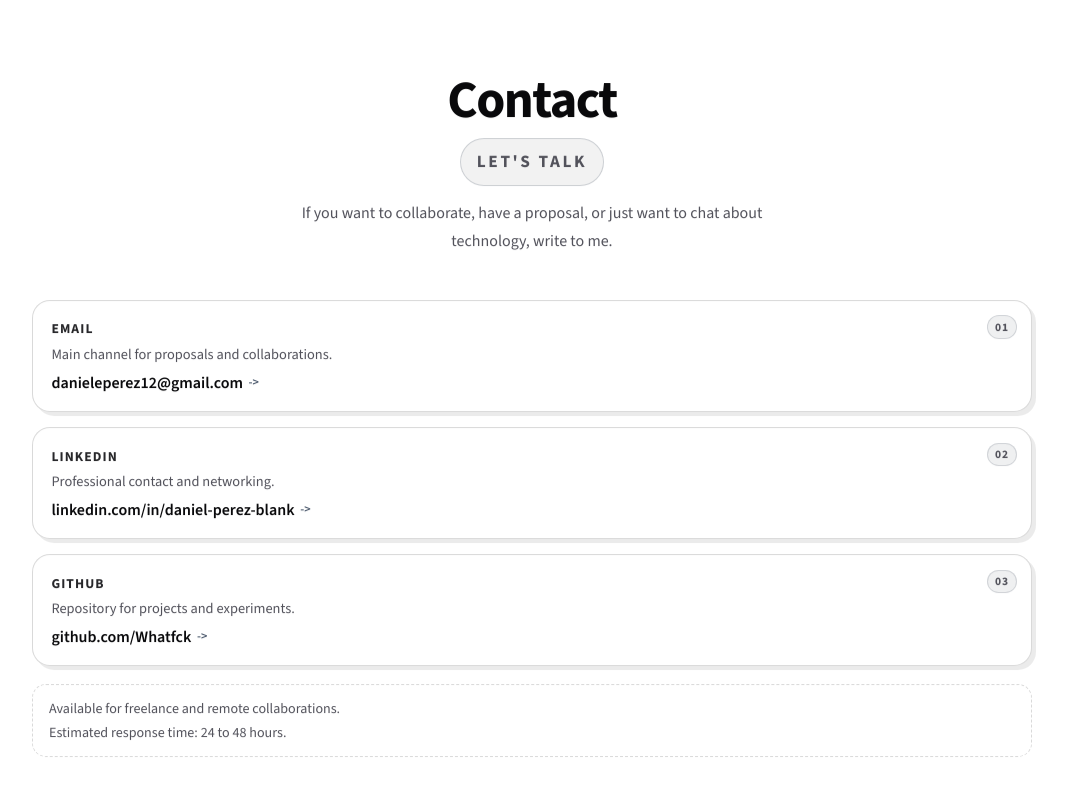
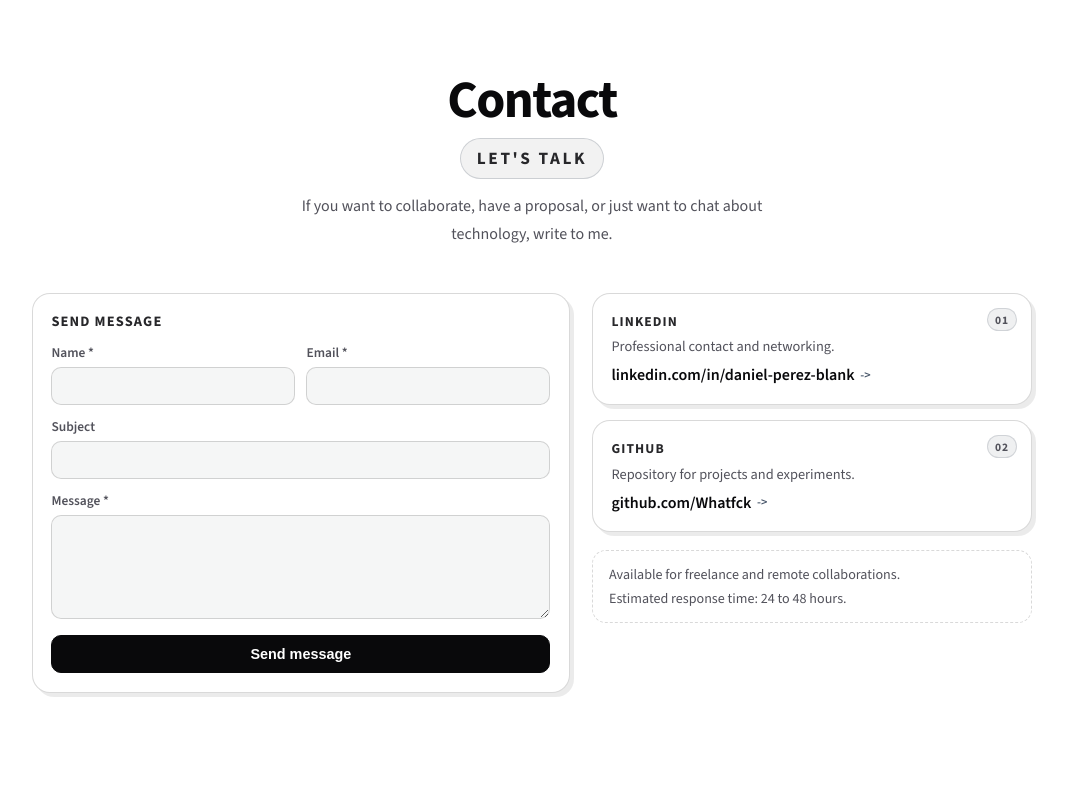
Before and after one commit to Whatfck/portafolio, a Next.js app: page /en in a window 1280 px wide. Shown: the part 4160-4960 px from the top of the page, without its empty margins (76-1143 px from the left). Built offline with nearby package versions, Linux system fonts and the light colour scheme.

Commit message:
feat: implement contact form with validation and email sending functionality

```diff
--- a/app/[lang]/layout.tsx
+++ b/app/[lang]/layout.tsx
@@ -33,10 +33,12 @@ export default function RootLayout({
         <Script id="theme-init" strategy="beforeInteractive">
           {`(() => {
             try {
+              const storedMode = window.localStorage.getItem('theme-mode');
               const systemPrefersDark = window.matchMedia('(prefers-color-scheme: dark)').matches;
-              const theme = systemPrefersDark ? 'dark' : 'light';
+              const theme = storedMode === 'dark' || storedMode === 'light'
+                ? storedMode
+                : (systemPrefersDark ? 'dark' : 'light');
 
-              window.localStorage.setItem('theme-mode', 'system');
               document.documentElement.setAttribute('data-theme', theme);
             } catch (error) {
               document.documentElement.setAttribute('data-theme', 'light');
--- /dev/null
+++ b/app/api/contact/route.ts
@@ -0,0 +1,83 @@
+import { NextResponse } from 'next/server'
+
+const MAX_NAME = 120
+const MAX_EMAIL = 160
+const MAX_SUBJECT = 180
+const MAX_MESSAGE = 3000
+
+const sanitize = (value: unknown) => (typeof value === 'string' ? value.trim() : '')
+
+const isValidEmail = (value: string) => /^[^\s@]+@[^\s@]+\.[^\s@]+$/.test(value)
+
+export async function POST(request: Request) {
+  try {
+    const payload = await request.json()
+
+    const name = sanitize(payload?.name)
+    const email = sanitize(payload?.email)
+    const subject = sanitize(payload?.subject)
+    const message = sanitize(payload?.message)
+    const website = sanitize(payload?.website)
+
+    // Honeypot for simple bot mitigation.
+    if (website) {
+      return NextResponse.json({ ok: true }, { status: 200 })
+    }
+
+    if (!name || !email || !message) {
+      return NextResponse.json({ error: 'Missing required fields' }, { status: 400 })
+    }
+
+    if (
+      name.length > MAX_NAME ||
+      email.length > MAX_EMAIL ||
+      subject.length > MAX_SUBJECT ||
+      message.length > MAX_MESSAGE
+    ) {
+      return NextResponse.json({ error: 'Field length exceeded' }, { status: 400 })
+    }
+
+    if (!isValidEmail(email)) {
+      return NextResponse.json({ error: 'Invalid email' }, { status: 400 })
+    }
+
+    const resendApiKey = process.env.RESEND_API_KEY
+    const toEmail = process.env.CONTACT_TO_EMAIL
+    const fromEmail = process.env.CONTACT_FROM_EMAIL || 'Portfolio Contact <onboarding@resend.dev>'
+
+    if (!resendApiKey || !toEmail) {
+      return NextResponse.json({ error: 'Contact service not configured' }, { status: 503 })
+    }
+
+    const mailSubject = subject ? `[Portfolio] ${subject}` : '[Portfolio] New contact request'
+    const textBody = [
+      `Name: ${name}`,
+      `Email: ${email}`,
+      '',
+      message,
+    ].join('\n')
+
+    const resendResponse = await fetch('https://api.resend.com/emails', {
+      method: 'POST',
+      headers: {
+        'Content-Type': 'application/json',
+        Authorization: `Bearer ${resendApiKey}`,
+      },
+      body: JSON.stringify({
+        from: fromEmail,
+        to: [toEmail],
+        reply_to: email,
+        subject: mailSubject,
+        text: textBody,
+      }),
+    })
+
+    if (!resendResponse.ok) {
+      return NextResponse.json({ error: 'Email delivery failed' }, { status: 502 })
+    }
+
+    return NextResponse.json({ ok: true }, { status: 200 })
+  } catch (_error) {
+    return NextResponse.json({ error: 'Unexpected error' }, { status: 500 })
+  }
+}
--- a/components/AboutMe.tsx
+++ b/components/AboutMe.tsx
@@ -4,7 +4,7 @@ export default function AboutMe({ lang }: { lang: Locale }) {
   const dict = getDictionary(lang).about
 
   return (
-    <section id="about" className="scroll-section about-section">
+    <section id="about" className="scroll-section">
       <div className="about-header">
         <h2>{dict.title}</h2>
         <p className="about-kicker">{dict.kicker}</p>
--- a/components/Contact.tsx
+++ b/components/Contact.tsx
@@ -1,31 +1,147 @@
+"use client"
+
+import { useState } from 'react'
 import { Locale, getDictionary } from '@/lib/dictionaries'
 
 export default function Contact({ lang }: { lang: Locale }) {
   const dict = getDictionary(lang).contact
+  const [formState, setFormState] = useState({
+    name: '',
+    email: '',
+    subject: '',
+    message: '',
+    website: '',
+  })
+  const [status, setStatus] = useState<'idle' | 'sending' | 'success' | 'error'>('idle')
+  const [feedback, setFeedback] = useState('')
+
+  const onChange = (field: keyof typeof formState, value: string) => {
+    setFormState((prev) => ({ ...prev, [field]: value }))
+  }
+
+  const onSubmit = async (event: React.FormEvent<HTMLFormElement>) => {
+    event.preventDefault()
+
+    if (!formState.name || !formState.email || !formState.message) {
+      setStatus('error')
+      setFeedback(dict.form_error_required)
+      return
+    }
+
+    setStatus('sending')
+    setFeedback('')
+
+    try {
+      const response = await fetch('/api/contact', {
+        method: 'POST',
+        headers: { 'Content-Type': 'application/json' },
+        body: JSON.stringify(formState),
+      })
+
+      if (!response.ok) {
+        throw new Error('Failed to submit contact form')
+      }
+
+      setStatus('success')
+      setFeedback(dict.form_success)
+      setFormState({ name: '', email: '', subject: '', message: '', website: '' })
+    } catch (_error) {
+      setStatus('error')
+      setFeedback(dict.form_error)
+    }
+  }
 
   return (
-    <section id="contact" className="scroll-section contact-section">
-      <div className="contact-header">
+    <section id="contact" className="scroll-section">
+      <div className="section-header">
         <h2>{dict.title}</h2>
-        <p className="contact-kicker">{dict.kicker}</p>
-        <p className="contact-intro">
+        <p className="section-kicker">{dict.kicker}</p>
+        <p className="section-intro">
           {dict.intro}
         </p>
       </div>
 
       <div className="contact-grid">
+        <form className="contact-form" onSubmit={onSubmit} noValidate>
+          <h3>{dict.form_title}</h3>
+
+          <div className="contact-form-grid">
+            <label className="contact-label">
+              {dict.form_name_label}
+              <input
+                className="contact-input"
+                type="text"
+                name="name"
+                autoComplete="name"
+                required
+                value={formState.name}
+                onChange={(event) => onChange('name', event.target.value)}
+              />
+            </label>
+
+            <label className="contact-label">
+              {dict.form_email_label}
+              <input
+                className="contact-input"
+                type="email"
+                name="email"
+                autoComplete="email"
+                required
+                value={formState.email}
+                onChange={(event) => onChange('email', event.target.value)}
+              />
+            </label>
+          </div>
+
+          <label className="contact-label">
+            {dict.form_subject_label}
+            <input
+              className="contact-input"
+              type="text"
+              name="subject"
+              value={formState.subject}
+              onChange={(event) => onChange('subject', event.target.value)}
+            />
+          </label>
+
+          <label className="contact-label">
+            {dict.form_message_label}
+            <textarea
+              className="contact-input contact-textarea"
+              name="message"
+              rows={5}
+              required
+              value={formState.message}
+              onChange={(event) => onChange('message', event.target.value)}
+            />
+          </label>
+
+          <label className="contact-honeypot" aria-hidden="true">
+            Website
+            <input
+              type="text"
+              name="website"
+              tabIndex={-1}
+              autoComplete="off"
+              value={formState.website}
+              onChange={(event) => onChange('website', event.target.value)}
+            />
+          </label>
+
+          <button className="contact-submit" type="submit" disabled={status === 'sending'}>
+            {status === 'sending' ? dict.form_sending_label : dict.form_submit_label}
+          </button>
+
+          {feedback && (
+            <p className={`contact-feedback ${status === 'success' ? 'is-success' : 'is-error'}`} role="status">
+              {feedback}
+            </p>
+          )}
+        </form>
+
         <aside className="contact-info">
           <article className="contact-card">
             <span className="contact-card-badge">01</span>
-            <h3>{dict.c1_title}</h3>
-            <p className="contact-card-line">{dict.c1_desc}</p>
-            <a className="contact-card-link" href={dict.c1_href}>
-              {dict.c1_text}
-            </a>
-          </article>
-
-          <article className="contact-card">
-            <span className="contact-card-badge">02</span>
             <h3>{dict.c2_title}</h3>
             <p className="contact-card-line">{dict.c2_desc}</p>
             <a
@@ -39,7 +155,7 @@ export default function Contact({ lang }: { lang: Locale }) {
           </article>
 
           <article className="contact-card">
-            <span className="contact-card-badge">03</span>
+            <span className="contact-card-badge">02</span>
             <h3>{dict.c3_title}</h3>
             <p className="contact-card-line">{dict.c3_desc}</p>
             <a className="contact-card-link" href={dict.c3_href} target="_blank" rel="noreferrer">
--- a/lib/dictionaries.ts
+++ b/lib/dictionaries.ts
@@ -142,6 +142,16 @@ export const dictionaries: Record<string, any> = {
       title: 'Contacto',
       kicker: 'Hablemos',
       intro: 'Si quieres colaborar, tienes una propuesta o simplemente deseas conversar sobre tecnologia, escribeme.',
+      form_title: 'Enviar mensaje',
+      form_name_label: 'Nombre *',
+      form_email_label: 'Correo *',
+      form_subject_label: 'Asunto',
+      form_message_label: 'Mensaje *',
+      form_submit_label: 'Enviar mensaje',
+      form_sending_label: 'Enviando...',
+      form_success: 'Mensaje enviado. Te respondere pronto.',
+      form_error: 'No se pudo enviar el mensaje. Intenta nuevamente en unos minutos.',
+      form_error_required: 'Completa nombre, correo y mensaje para continuar.',
       c1_title: 'Email',
       c1_desc: 'Canal principal para propuestas y colaboraciones.',
       c1_href: 'mailto:danieleperez12@gmail.com',
@@ -306,6 +316,16 @@ export const dictionaries: Record<string, any> = {
       title: 'Contact',
       kicker: 'Let\'s talk',
       intro: 'If you want to collaborate, have a proposal, or just want to chat about technology, write to me.',
+      form_title: 'Send message',
+      form_name_label: 'Name *',
+      form_email_label: 'Email *',
+      form_subject_label: 'Subject',
+      form_message_label: 'Message *',
+      form_submit_label: 'Send message',
+      form_sending_label: 'Sending...',
+      form_success: 'Message sent. I will reply soon.',
+      form_error: 'Message could not be sent. Please try again in a few minutes.',
+      form_error_required: 'Please complete name, email, and message.',
       c1_title: 'Email',
       c1_desc: 'Main channel for proposals and collaborations.',
       c1_href: 'mailto:danieleperez12@gmail.com',
--- a/styles/globals.css
+++ b/styles/globals.css
@@ -782,46 +782,104 @@ html[data-theme='dark'] .hero-actions .button:hover {
 }
 
 
-.contact-section {
-}
-
-.contact-header {
+.contact-grid {
+  display: grid;
+  grid-template-columns: minmax(0, 1.1fr) minmax(260px, 0.9fr);
+  gap: 1.4rem;
   max-width: 1000px;
-  margin-bottom: 2rem;
+}
+
+.contact-form {
+  border: 1px solid var(--card-border);
+  border-radius: 18px;
+  background: var(--card-bg);
+  box-shadow: var(--card-shadow);
+  padding: 1.15rem;
   display: flex;
   flex-direction: column;
   gap: 0.8rem;
 }
 
-.contact-kicker {
-  width: fit-content;
-  margin: 0 0 0.45rem;
-  font-size: 0.78rem;
+.contact-form h3 {
+  margin: 0;
+  font-size: 0.9rem;
+  text-transform: uppercase;
+  letter-spacing: 0.08em;
+  color: var(--accent);
+}
+
+.contact-form-grid {
+  display: grid;
+  grid-template-columns: 1fr 1fr;
+  gap: 0.7rem;
+}
+
+.contact-label {
+  display: flex;
+  flex-direction: column;
+  gap: 0.4rem;
+  font-size: 0.84rem;
+  color: var(--text-muted);
+  font-weight: 600;
+}
+
+.contact-input {
+  width: 100%;
+  border: 1px solid var(--card-border);
+  border-radius: 10px;
+  background: var(--surface-subtle);
+  color: var(--text);
+  padding: 0.62rem 0.7rem;
+  font-size: 0.92rem;
+  outline: none;
+}
+
+.contact-input:focus {
+  border-color: var(--text);
+}
+
+.contact-textarea {
+  resize: vertical;
+  min-height: 6.5rem;
+}
+
+.contact-submit {
+  margin-top: 0.2rem;
+  border: 1px solid var(--text);
+  background: var(--text);
+  color: var(--bg);
+  border-radius: 10px;
+  padding: 0.62rem 0.9rem;
+  font-size: 0.9rem;
   font-weight: 700;
-  letter-spacing: 0.1em;
-  text-transform: uppercase;
-  color: var(--accent);
-  padding: 0.3rem 0.6rem;
-  border-radius: 999px;
-  background: var(--accent-soft);
-  border: 1px solid rgba(51, 65, 85, 0.2);
-}
-
-.contact-intro {
-  max-width: 62ch;
-}
-
-.contact-header p {
-  margin: 0;
-  color: var(--text-muted);
-  line-height: 1.75;
-}
-
-.contact-grid {
-  display: grid;
-  grid-template-columns: 1fr;
-  gap: 1.4rem;
-  max-width: 1000px;
+  cursor: pointer;
+  transition: opacity 180ms ease;
+}
+
+.contact-submit:disabled {
+  opacity: 0.7;
+  cursor: default;
+}
+
+.contact-feedback {
+  margin: 0.2rem 0 0;
+  font-size: 0.84rem;
+}
+
+.contact-feedback.is-success {
+  color: #16a34a;
+}
+
+.contact-feedback.is-error {
+  color: #dc2626;
+}
+
+.contact-honeypot {
+  position: absolute;
+  left: -9999px;
+  width: 1px;
+  height: 1px;
+  overflow: hidden;
 }
 
 .contact-info {
@@ -1018,7 +1076,6 @@ html[data-theme='dark'] .about-highlight {
 
 html[data-theme='dark'] .contact-card-badge,
 html[data-theme='dark'] .about-kicker,
-html[data-theme='dark'] .contact-kicker,
 html[data-theme='dark'] .section-kicker {
   color: var(--bg);
   background: var(--text);
@@ -1029,11 +1086,6 @@ html[data-theme='dark'] .section-kicker {
 html[data-theme='dark'] .experience-date {
   color: var(--primary);
   font-weight: 800;
-}
-
-html[data-theme='dark'] .project-link {
-  background: rgba(45, 212, 191, 0.15);
-  color: #2dd4bf;
 }
 
 html[data-theme='dark'] .tech-card::before,
@@ -1322,6 +1374,10 @@ html[data-theme='dark'] .tech-card::after {
     grid-template-columns: 1fr;
   }
 
+  .contact-form-grid {
+    grid-template-columns: 1fr;
+  }
+
   .contact-info {
     gap: 0.75rem;
   }
@@ -1454,29 +1510,25 @@ html[data-theme='dark'] .tech-card::after {
 }
 
 @media (min-width: 769px) {
-  .section-header,
-  .contact-header {
+  .section-header {
     align-items: center;
     text-align: center;
   }
 
-  .section-header h2,
-  .contact-header h2 {
+  .section-header h2 {
     margin: 0;
     font-size: clamp(2.9rem, 4.1vw, 4rem);
     line-height: 0.98;
   }
 
-  .section-kicker,
-  .contact-kicker {
+  .section-kicker {
     margin: 0 auto;
     font-size: 1.08rem;
     letter-spacing: 0.15em;
     padding: 0.5rem 1rem;
   }
 
-  .section-intro,
-  .contact-intro {
+  .section-intro {
     margin: 0 auto;
   }
 
@@ -1584,7 +1636,8 @@ html[data-theme='dark'] .project-card h3 {
   margin-top: auto;
 }
 
-.project-link {
+.project-link,
+.footer-more-link {
   display: inline-flex;
   align-items: center;
   gap: 0.4rem;
@@ -1597,17 +1650,20 @@ html[data-theme='dark'] .project-card h3 {
   transition: background 150ms ease, color 150ms ease;
 }
 
-.project-link:hover {
+.project-link:hover,
+.footer-more-link:hover {
   background: rgba(17, 24, 39, 0.12);
   color: var(--text);
 }
 
-html[data-theme='dark'] .project-link {
+html[data-theme='dark'] .project-link,
+html[data-theme='dark'] .footer-more-link {
   color: #cbd5e1;
   background: rgba(255, 255, 255, 0.08);
 }
 
-html[data-theme='dark'] .project-link:hover {
+html[data-theme='dark'] .project-link:hover,
+html[data-theme='dark'] .footer-more-link:hover {
   background: rgba(255, 255, 255, 0.15);
   color: #f8fafc;
 }
@@ -1978,35 +2034,9 @@ html[data-theme='dark'] .skill-pill {
 }
 
 .footer-more-link {
-  display: inline-flex;
-  align-items: center;
-  gap: 0.35rem;
   margin-top: 0.7rem;
-  font-size: 0.88rem;
-  font-weight: 600;
-  color: var(--text-muted);
-  padding: 0.4rem 0.72rem;
-  border-radius: 999px;
   border: 1px solid var(--ring);
-  background: var(--surface-subtle);
-  transition: color 180ms ease, background 180ms ease, border-color 180ms ease;
-}
-
-.footer-more-link:hover {
-  color: var(--text);
-  background: rgba(17, 24, 39, 0.08);
   border-color: var(--card-border);
-}
-
-html[data-theme='dark'] .footer-more-link {
-  color: #cbd5e1;
-  background: rgba(255, 255, 255, 0.08);
-  border-color: rgba(255, 255, 255, 0.16);
-}
-
-html[data-theme='dark'] .footer-more-link:hover {
-  color: #f8fafc;
-  background: rgba(255, 255, 255, 0.14);
 }
 
 /* --- ANIMACIONES DYNAMIC DESIGN --- */
```
Also changed, not shown: components/Navbar.tsx (+8 -7 lines), 1 other file (tests, documents, lock files or other folders).
